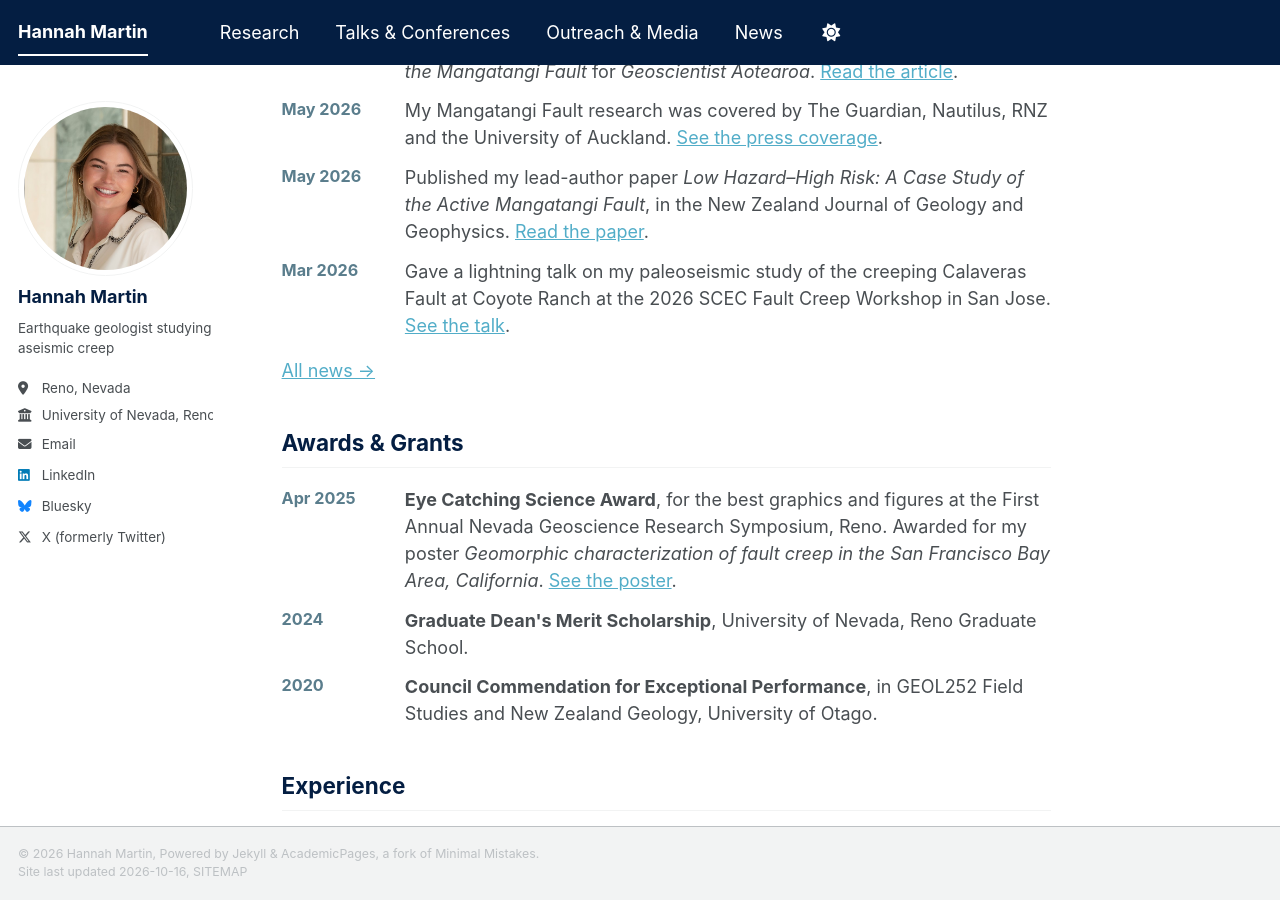
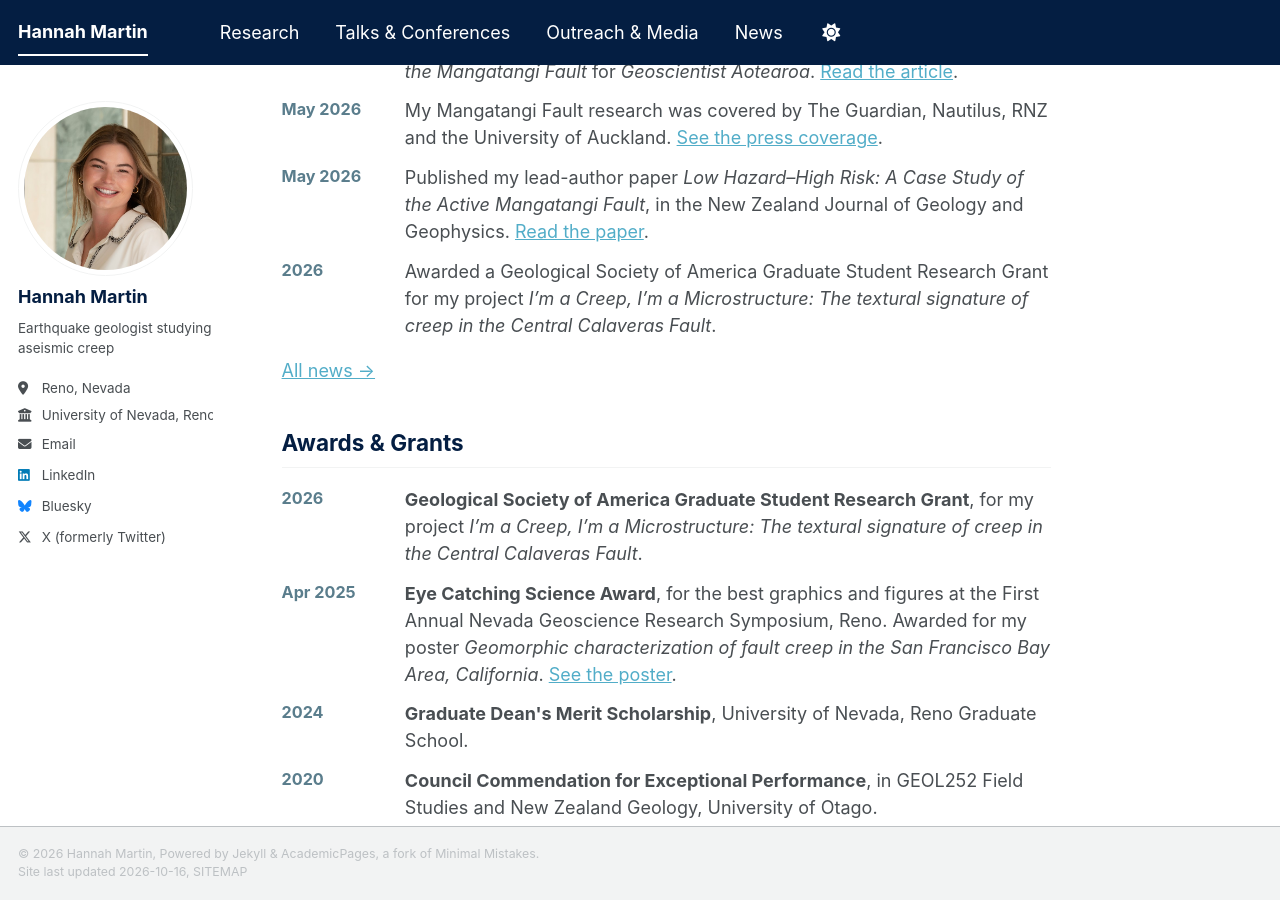
Before and after one commit to HannahMartinGeology/hannahmartingeology.github.io, a Jekyll site: the page built from _pages/about.md, in a window 1280 px wide and 900 px high, scrolled down 980 px. Built offline with Jekyll 4.4.1, drawn with Linux system fonts in a browser that asks for light colours; a style sheet for code colours, icons or effects is not loaded.

Commit message:
Add GSA Graduate Student Research Grant
Co-Authored-By: Claude Opus 5.5 (1M context) <noreply@anthropic.com>
Claude-Session: https://claude.ai/code/session_01DgkcoPr1qNd1CjQ2i3f6tK

```diff
--- a/_data/awards.yml
+++ b/_data/awards.yml
@@ -2,6 +2,9 @@
 #   when: shown in the date column, e.g. "2025" or "Apr 2025"
 #   title: the award name
 #   detail: optional, where it was awarded and what for (Markdown links allowed)
+- when: "2026"
+  title: "Geological Society of America Graduate Student Research Grant"
+  detail: "for my project *I'm a Creep, I'm a Microstructure: The textural signature of creep in the Central Calaveras Fault*."
 - when: "Apr 2025"
   title: "Eye Catching Science Award"
   detail: "for the best graphics and figures at the First Annual Nevada Geoscience Research Symposium, Reno. Awarded for my poster *Geomorphic characterization of fault creep in the San Francisco Bay Area, California*. [See the poster](/talks/2025-nevada-geoscience-symposium)."
--- a/_data/news.yml
+++ b/_data/news.yml
@@ -12,6 +12,9 @@
   text: "My Mangatangi Fault research was covered by The Guardian, Nautilus, RNZ and the University of Auckland. [See the press coverage](/outreach/#press)."
 - date: 2026-05-26
   text: "Published my lead-author paper *Low Hazard–High Risk: A Case Study of the Active Mangatangi Fault*, in the New Zealand Journal of Geology and Geophysics. [Read the paper](https://doi.org/10.1002/jgo2.70060)."
+- date: 2026-04-01
+  when: "2026"
+  text: "Awarded a Geological Society of America Graduate Student Research Grant for my project *I'm a Creep, I'm a Microstructure: The textural signature of creep in the Central Calaveras Fault*."
 - date: 2026-03-05
   when: "Mar 2026"
   text: "Gave a lightning talk on my paleoseismic study of the creeping Calaveras Fault at Coyote Ranch at the 2026 SCEC Fault Creep Workshop in San Jose. [See the talk](/talks/2026-scec-fault-creep-workshop)."
```
